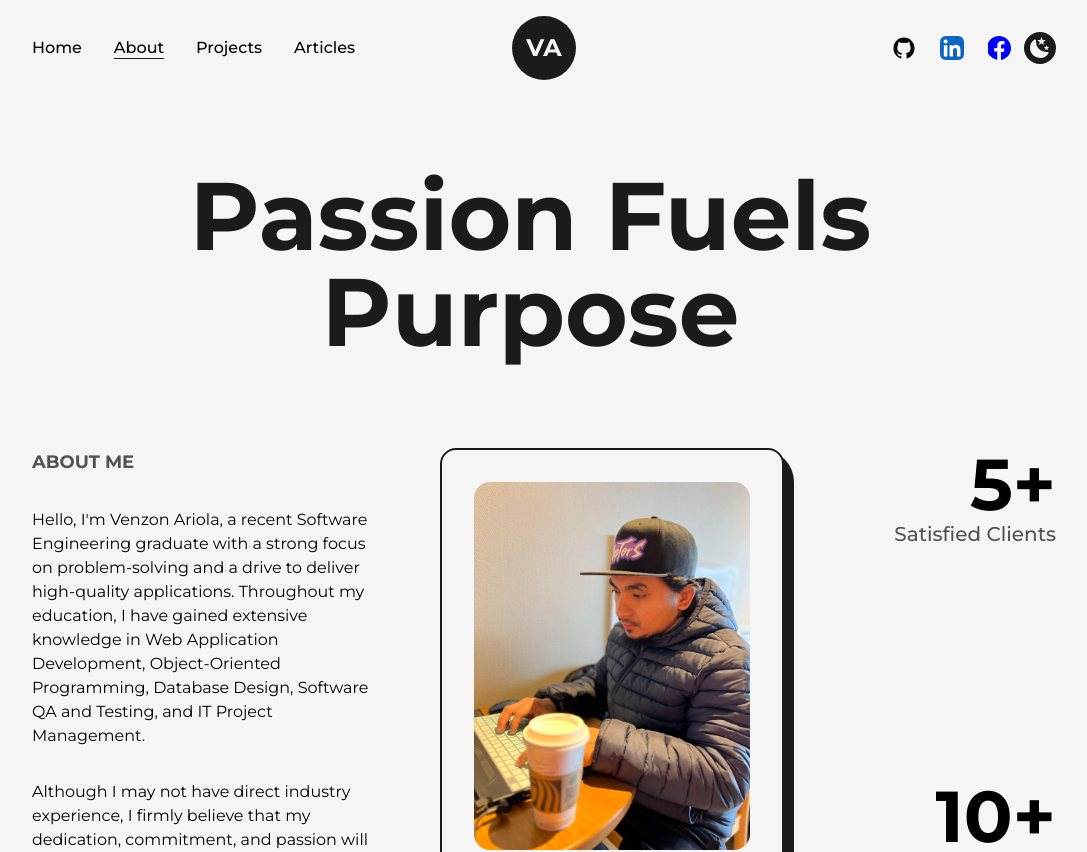
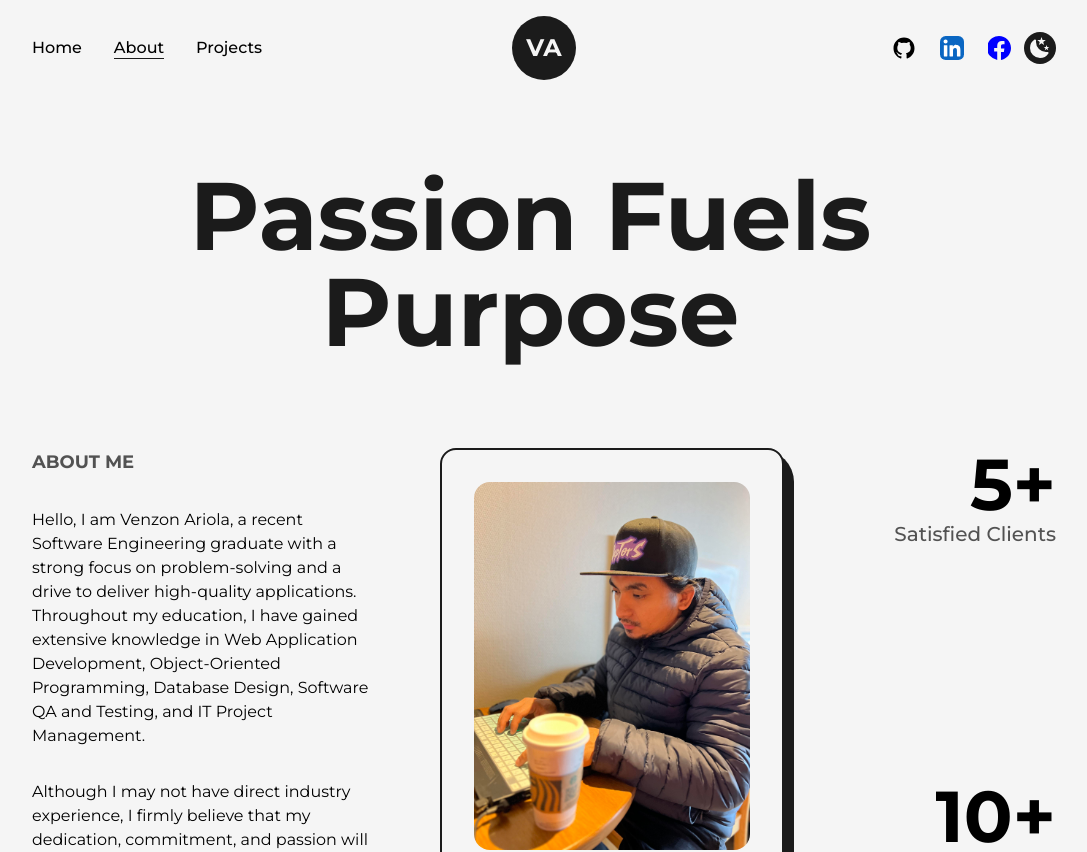
Before and after one commit to MightyBeast89/nextjs-portfolio, a Next.js app: page /about in a window 1280 px wide. Shown: the top 852 px of the page, without its empty margins (96-1183 px from the left). Built offline with nearby package versions, Linux system fonts and the light colour scheme.

Commit message:
removed escaped single quote to fix deployment error

```diff
--- a/src/components/Navbar.jsx
+++ b/src/components/Navbar.jsx
@@ -97,7 +97,7 @@ const Navbar = () => {
           <CustomLink href="/" title="Home" className="mr-4 " />
           <CustomLink href="/about" title="About" className="mx-4 " />
           <CustomLink href="/projects" title="Projects" className="mx-4 " />
-          <CustomLink href="/articles" title="Articles" className="ml-4 " />
+          {/*<CustomLink href="/articles" title="Articles" className="ml-4 " />*/}
         </nav>
         <nav className="flex items-center justify-center flex-wrap">
           <motion.a
--- a/src/pages/about.js
+++ b/src/pages/about.js
@@ -53,10 +53,10 @@ const about = () => {
                 About me
               </h2>
               <p className="my-4 font-small">
-                Hello, I'm Venzon Ariola, a recent Software Engineering graduate
-                with a strong focus on problem-solving and a drive to deliver
-                high-quality applications. Throughout my education, I have
-                gained extensive knowledge in Web Application Development,
+                Hello, I am Venzon Ariola, a recent Software Engineering
+                graduate with a strong focus on problem-solving and a drive to
+                deliver high-quality applications. Throughout my education, I
+                have gained extensive knowledge in Web Application Development,
                 Object-Oriented Programming, Database Design, Software QA and
                 Testing, and IT Project Management.
               </p>
```
